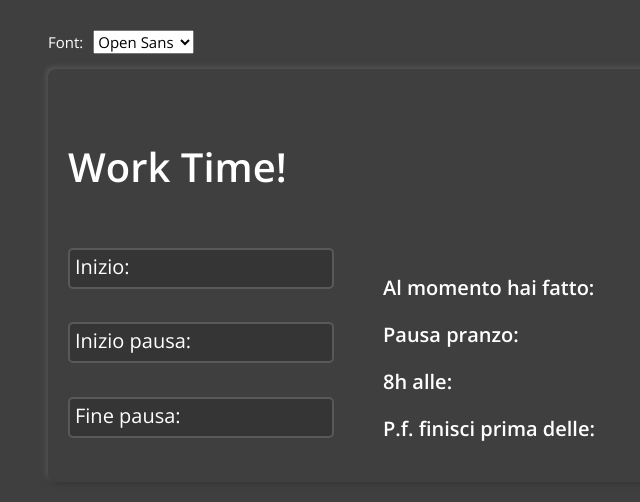
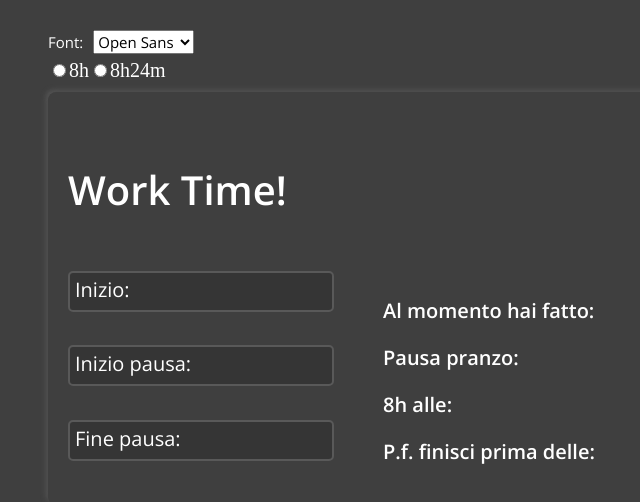
Before and after one commit to Gerigot/worktime, a React (Create React App) app: page / in a window 1280 px wide. Shown: the top 502 px of the page, without its empty margins (272-912 px from the left). Built offline with nearby package versions, Linux system fonts and the light colour scheme.

Commit message:
added new 8:24h time

```diff
--- a/src/WorkTime/WorkTime.js
+++ b/src/WorkTime/WorkTime.js
@@ -47,13 +47,16 @@ const useStyles = createUseStyles({
 
 export const WorkTime = (props) => {
 	const classes = useStyles(props);
-	const [ times, setTimes ] = useStateWithLocalStorage('time', {
+
+	const [dueTime, setDueTime] = useState({'label': '8h', value: '8:00'})
+
+	const [times, setTimes] = useStateWithLocalStorage('time', {
 		morning: '',
 		startPause: '',
 		endPause: ''
 	});
 
-	const [ results, setResults ] = useState({
+	const [results, setResults] = useState({
 		atTheMoment: '',
 		normally: '',
 		max: '',
@@ -62,16 +65,23 @@ export const WorkTime = (props) => {
 
 	useEffect(
 		() => {
-			calculateTime(times.morning, times.startPause, times.endPause, setResults);
+			calculateTime(times.morning, times.startPause, times.endPause, setResults, dueTime.value);
 		},
-		[ times.endPause, times.morning, times.startPause ]
+		[times.endPause, times.morning, times.startPause, dueTime]
 	);
 
 	useInterval(() => {
-		calculateTime(times.morning, times.startPause, times.endPause, setResults);
+		calculateTime(times.morning, times.startPause, times.endPause, setResults, dueTime.value);
 	}, 10000);
 
 	return (
+		<>
+			<div>
+				<input type="radio" id="8h" name="due_time" value="8:00" onChange={e=>setDueTime({label: '8h', value:e.target.value})}></input>
+				<label htmlFor="eight">8h</label>
+				<input type="radio" id="8h24" name="due_time" value="8:24" onChange={e=>setDueTime({label: '8h 24m', value:e.target.value})}></input>
+				<label htmlFor="8h24">8h24m</label>
+			</div>
 			<div className={classes.worktime_root}>
 				<h1 className={classes.worktime_title}>Work Time!</h1>
 				<div className={classes.workTime}>
@@ -100,10 +110,11 @@ export const WorkTime = (props) => {
 				<div className={classes.worktime_show_root}>
 					<ShowTime label="Al momento hai fatto" value={results.atTheMoment} />
 					<ShowTime label="Pausa pranzo" value={results.pause} />
-				<ShowTime label="8h alle" value={results.normally} />
+					<ShowTime label={`${dueTime.label} alle`} value={results.normally} />
 					<ShowTime label="P.f. finisci prima delle" value={results.max} />
 				</div>
 			</div>
+		</>
 	);
 };
 
@@ -112,13 +123,13 @@ const l = (m) => {
 	return m.format('HH:mm');
 };
 
-function calculateTime(begin, startPause, endPause, setResults) {
+function calculateTime(begin, startPause, endPause, setResults, dueTime) {
 	const mBegin = moment(begin, 'HH:mm');
 	const mStartPause = moment(startPause, 'HH:mm');
 	const minPause = mStartPause.clone().add(30, 'm');
 	const mTEndPause = moment(endPause, 'HH:mm');
 	const mEndPause = moment.max(minPause, mTEndPause);
-	const totalDue = moment.duration(8, 'hours');
+	const totalDue = moment.duration(dueTime, 'HH:mm');
 	const morningD = moment.duration(mStartPause.diff(mBegin));
 	const actualDuration = moment.duration(moment().diff(mEndPause)).add(morningD);
 	const left = totalDue.clone().subtract(morningD);
@@ -143,7 +154,7 @@ function useInterval(callback, delay) {
 		() => {
 			savedCallback.current = callback;
 		},
-		[ callback ]
+		[callback]
 	);
 
 	// Set up the interval.
@@ -157,6 +168,6 @@ function useInterval(callback, delay) {
 				return () => clearInterval(id);
 			}
 		},
-		[ delay ]
+		[delay]
 	);
 }
--- a/src/index.js
+++ b/src/index.js
@@ -1,8 +1,10 @@
 import React from 'react';
-import ReactDOM from 'react-dom';
+import {createRoot} from 'react-dom/client';
 import App from './App';
 import * as serviceWorker from './serviceWorker';
-ReactDOM.render(<App />, document.getElementById('root'));
+
+const root = createRoot(document.getElementById('root'))
+root.render(<App />);
 
 // If you want your app to work offline and load faster, you can change
 // unregister() to register() below. Note this comes with some pitfalls.
```
Also changed, not shown: package.json (+9 -9 lines), 1 other file (tests, documents, lock files or other folders). Lines whose indentation alone changed are shown as unchanged.
